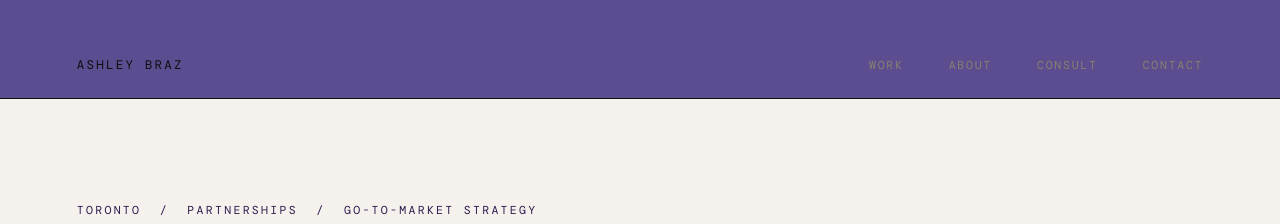
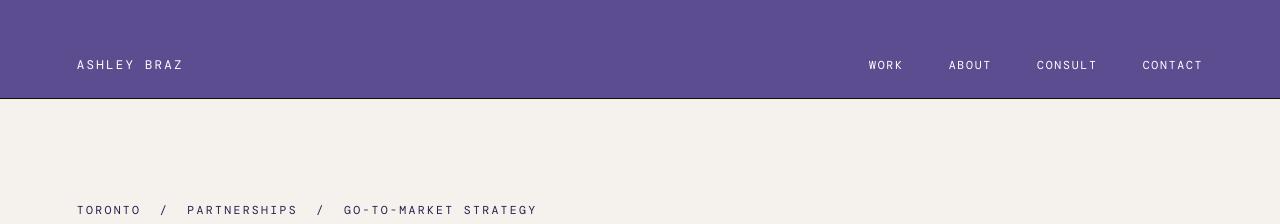
Before and after one commit to lobbsterbbot/ash_website, a plain HTML site: page index.html in a window 1280 px wide. Shown: the top 224 px of the page. Drawn offline with nearby package versions, Linux system fonts and the light colour scheme.

Commit message:
chore: header fonts white (wordmark + nav only)

```diff
--- a/index.html
+++ b/index.html
@@ -49,7 +49,7 @@
     font-size: 0.78rem;
     letter-spacing: 0.18em;
     text-transform: uppercase;
-    color: var(--ink);
+    color: white;
     text-decoration: none;
   }
 
@@ -59,7 +59,7 @@
     font-size: 0.72rem;
     letter-spacing: 0.15em;
     text-transform: uppercase;
-    color: var(--mid);
+    color: white;
     text-decoration: none;
     margin-left: 2.5rem;
     transition: color 0.2s;
```
